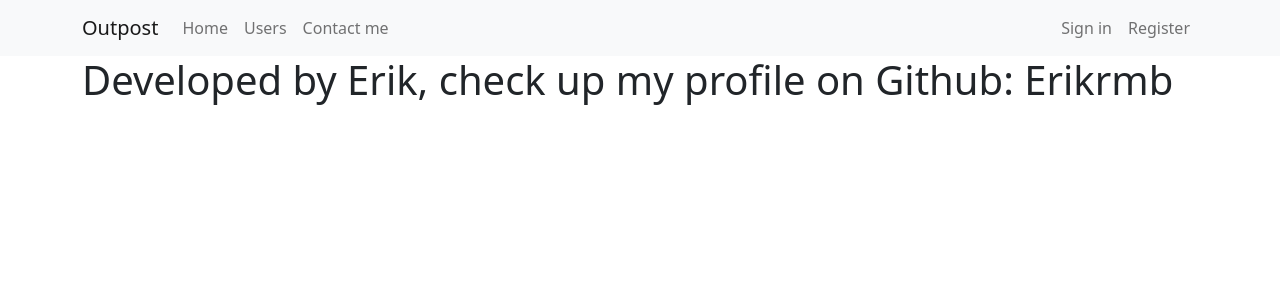
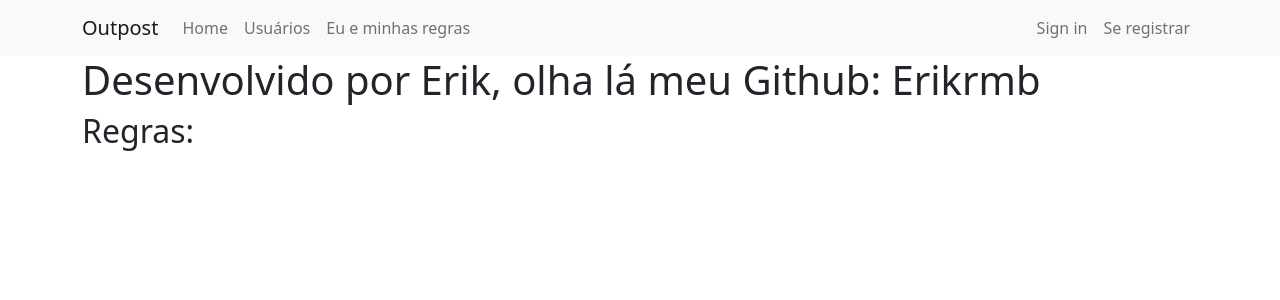
Before and after one commit to Erikrmb/Community-website, a Flask app: page /contato in a window 1280 px wide. Shown: the top 300 px of the page. Run offline with Flask 2, Linux system fonts and the light colour scheme.

Commit message:
versao 1.0.4

```diff
--- a/comunidade_outpost/templates/base.html
+++ b/comunidade_outpost/templates/base.html
@@ -2,7 +2,7 @@
 <html lang="pt-br">
 <head>
     <meta charset="UTF-8">
-    <title>Outpost - Community website</title>
+    <title>Outpost - Site de comunidade de malucos da cabeça</title>
 
     <link href="https://cdn.jsdelivr.net/npm/bootstrap@5.0.0-beta1/dist/css/bootstrap.min.css" rel="stylesheet" integrity="sha384-giJF6kkoqNQ00vy+HMDP7azOuL0xtbfIcaT9wjKHr8RbDVddVHyTfAAsrekwKmP1" crossorigin="anonymous">
     <link rel="stylesheet" type="text/css" href="{{ url_for('static', filename='main.css') }}">
--- a/comunidade_outpost/templates/contato.html
+++ b/comunidade_outpost/templates/contato.html
@@ -2,6 +2,7 @@
 
 {% block body %}
     <div class="container">
-        <h1>Developed by Erik, check up my profile on Github: Erikrmb</h1>
+        <h1>Desenvolvido por Erik, olha lá meu Github: Erikrmb</h1>
+        <h2>Regras:</h2>
     </div>
 {% endblock %}
--- a/comunidade_outpost/templates/criarpost.html
+++ b/comunidade_outpost/templates/criarpost.html
@@ -7,7 +7,7 @@
             <div class="col">
                 <form method="POST" action="" class="border p-4 mt-2" enctype="multipart/form-data">
                     {{ form.csrf_token }}
-                    <legend>Create post</legend>
+                    <legend>Criar post</legend>
                     <fieldset>
                         <div class="form-group">
                             {{ form.titulo.label(class="form-control-label") }}
--- a/comunidade_outpost/templates/editarperfil.html
+++ b/comunidade_outpost/templates/editarperfil.html
@@ -7,7 +7,7 @@
             <div class="col">
                 <form method="POST" action="" class="border p-4 mt-2" enctype="multipart/form-data">
                     {{ form.csrf_token }}
-                    <legend>Edit Profile</legend>
+                    <legend>Editar Perfil</legend>
                     <fieldset>
                         <div class="form-group">
                             {{ form.username.label(class="form-control-label") }}
--- a/comunidade_outpost/templates/home.html
+++ b/comunidade_outpost/templates/home.html
@@ -5,7 +5,7 @@
 
         <div class="container mt-3">
             <h1 style="color: Blue">Home</h1>
-            <h2>Start exploring:</h2>
+            <h2>Pode começar a algazarra ai: </h2>
             {% for post in posts %}
             <div class="row border mt-4 p-3 meupost">
                 <div class="col col-3">
--- a/comunidade_outpost/templates/login.html
+++ b/comunidade_outpost/templates/login.html
@@ -2,7 +2,7 @@
 
 {% block body %}
     <div class="container">
-        <h1>Sing in or Register to continue</h1>
+        <h1>Faça Sign in ou se Registre para continuar</h1>
         <hr>
         <div class="row">
             <div class="col">
--- a/comunidade_outpost/templates/navbar.html
+++ b/comunidade_outpost/templates/navbar.html
@@ -7,29 +7,29 @@
           <a class="nav-link" aria-current="page" href="{{ url_for('home') }}">Home</a>
         </li>
         <li class="nav-item">
-          <a class="nav-link" href="{{ url_for('usuarios') }}">Users</a>
+          <a class="nav-link" href="{{ url_for('usuarios') }}">Usuários</a>
         </li>
         <li class="nav-item">
-          <a class="nav-link" href="{{ url_for('contato') }}">Contact me</a>
+          <a class="nav-link" href="{{ url_for('contato') }}">Eu e minhas regras</a>
         </li>
       </ul>
       <ul class="d-flex navbar-nav">
         {% if current_user.is_authenticated %}
         <li class="nav-item">
-          <a class="nav-link" href="{{ url_for('criar_post') }}">Create Post</a>
+          <a class="nav-link" href="{{ url_for('criar_post') }}">Criar post</a>
         </li>
         <li class="nav-item">
-          <a class="nav-link" href="{{ url_for('perfil') }}">My Profile</a>
+          <a class="nav-link" href="{{ url_for('perfil') }}">Meu Perfil</a>
         </li>
         <li class="nav-item">
-          <a class="nav-link" href="{{ url_for('sair') }}">Exit</a>
+          <a class="nav-link" href="{{ url_for('sair') }}">Sair</a>
         </li>
         {% else %}
         <li class="nav-item">
           <a class="nav-link" href="{{ url_for('login') }}">Sign in</a>
         </li>
         <li class="nav-item">
-          <a class="nav-link" href="{{ url_for('login') }}">Register</a>
+          <a class="nav-link" href="{{ url_for('login') }}">Se registrar</a>
         </li>
         {% endif %}
       </ul>
```
Also changed, not shown: comunidade_outpost/templates/post.html (+4 -4 lines).
